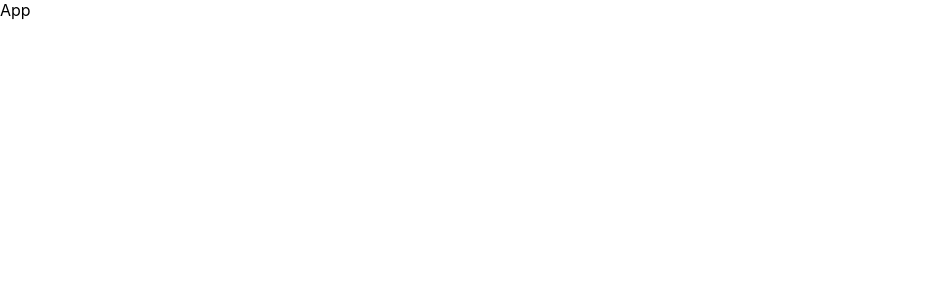
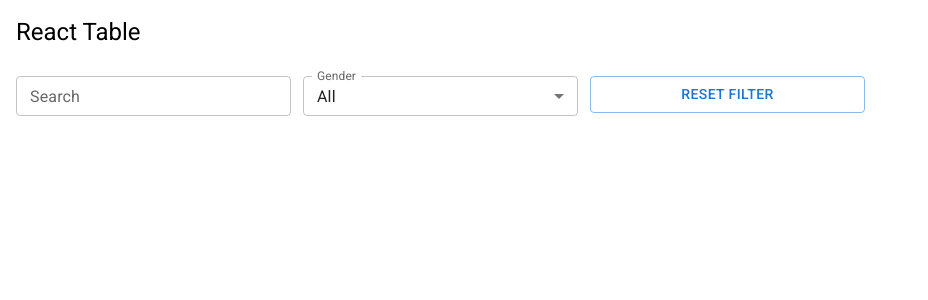
Before and after one commit to bimaaghafara/react-table, a React (Create React App) app: page / in a window 1280 px wide. Shown: the top 300 px of the page, without its empty margins (0-928 px from the left). Built offline with nearby package versions, Linux system fonts and the light colour scheme.

Commit message:
filters component & redux

```diff
--- a/package.json
+++ b/package.json
@@ -15,6 +15,7 @@
     "react-dom": "^18.2.0",
     "react-redux": "^8.0.2",
     "react-scripts": "5.0.1",
+    "redux": "^4.2.0",
     "web-vitals": "^2.1.4"
   },
   "scripts": {
--- a/src/App.js
+++ b/src/App.js
@@ -1,7 +1,9 @@
+import Home from "./pages/home";
+
 function App() {
   return (
     <div className="App">
-      App
+      <Home />
     </div>
   );
 }
--- a/src/index.js
+++ b/src/index.js
@@ -3,12 +3,14 @@ import ReactDOM from 'react-dom/client';
 import './index.css';
 import App from './App';
 import reportWebVitals from './reportWebVitals';
+import store from "./redux/store";
+import { Provider } from "react-redux";
 
 const root = ReactDOM.createRoot(document.getElementById('root'));
 root.render(
-  <React.StrictMode>
+  <Provider store={store}>
     <App />
-  </React.StrictMode>
+  </Provider>
 );
 
 // If you want to start measuring performance in your app, pass a function
--- /dev/null
+++ b/src/pages/home/index.js
@@ -0,0 +1,68 @@
+import { useEffect } from "react";
+import { Button, Box, Typography, TextField, MenuItem } from "@mui/material";
+import { setFilters, resetFilters } from '../../redux/actions';
+import { useDispatch, useSelector } from "react-redux";
+import sx from './sx';
+
+export default function Home() {
+  const dispatch = useDispatch();
+  const filtersState = useSelector((state) => state.FiltersReducer);
+
+  useEffect(() => {
+    console.log(filtersState)
+  }, [filtersState]);
+
+  const renderTableFilters = () => {
+    const genders = [
+      { value: 'all', label: 'All' },
+      { value: 'male', label: 'Male' },
+      { value: 'female', label: 'Female' }
+    ];
+
+    return (
+      <Box sx={sx.tableFiltersContainer}>
+        <TextField
+          id="filter-search"
+          label="Search"
+          size="small"
+          sx={sx.filter}
+          value={filtersState.search}
+          onChange={(e) => {
+            dispatch(setFilters({ search: e.target.value }))
+          }}
+        />
+        <TextField
+          id="filter-gender"
+          select
+          label="Gender"
+          size="small"
+          sx={sx.filter}
+          value={filtersState.gender}
+          onChange={(e) => {
+            dispatch(setFilters({ gender: e.target.value }))
+          }}
+        >
+          {genders.map((option) => (
+            <MenuItem key={option.value} value={option.value}>
+              {option.label}
+            </MenuItem>
+          ))}
+        </TextField>
+        <Button
+          sx={sx.filter}
+          variant="outlined"
+          onClick={() => dispatch(resetFilters())}
+        >
+          Reset Filter
+        </Button>
+      </Box>
+    );
+  }
+
+  return (
+    <Box sx={sx.root}>
+      <Typography variant="h5">React Table</Typography>
+      {renderTableFilters()}
+    </Box>
+  )
+}
--- /dev/null
+++ b/src/pages/home/sx.js
@@ -0,0 +1,15 @@
+const sx = {
+  root: {
+    padding: '16px'
+  },
+  tableFiltersContainer: {
+    marginTop: '16px'
+  },
+  filter: {
+    width: '275px',
+    marginTop: '12px',
+    marginRight: '12px'
+  }
+};
+
+export default sx;
--- /dev/null
+++ b/src/redux/actionTypes.js
@@ -0,0 +1,4 @@
+export const FILTERS = {
+  SET: "SET_FILTERS",
+  RESET: "RESET_FILTERS"
+}
--- /dev/null
+++ b/src/redux/actions.js
@@ -0,0 +1,10 @@
+import { FILTERS } from './actionTypes';
+
+export const setFilters = (payload) => ({
+  type: FILTERS.SET,
+  payload
+});
+
+export const resetFilters = () => ({
+  type: FILTERS.RESET,
+});
--- /dev/null
+++ b/src/redux/reducers.js
@@ -0,0 +1,25 @@
+import { combineReducers } from "redux";
+import { FILTERS } from "./actionTypes";
+
+const initialStateFilters = {
+  search: '',
+  gender: 'all',
+};
+
+const FiltersReducer = (state = initialStateFilters, action) => {
+  switch (action.type) {
+    case FILTERS.SET:
+      state = { ...state, ...action.payload }
+      return state;
+    case FILTERS.RESET:
+      return initialStateFilters;
+    default:
+      return state;
+  }
+}
+
+const rootReducer = combineReducers({
+  FiltersReducer,
+});
+
+export default rootReducer;
--- /dev/null
+++ b/src/redux/store.js
@@ -0,0 +1,11 @@
+import { createStore, compose } from "redux";
+import rootReducer from "./reducers";
+
+const composeEnhancers = window.__REDUX_DEVTOOLS_EXTENSION_COMPOSE__ || compose;
+
+const store = createStore(
+  rootReducer,
+  composeEnhancers()
+);
+
+export default store;
```
Also changed, not shown: 1 other file (tests, documents, lock files or other folders).
